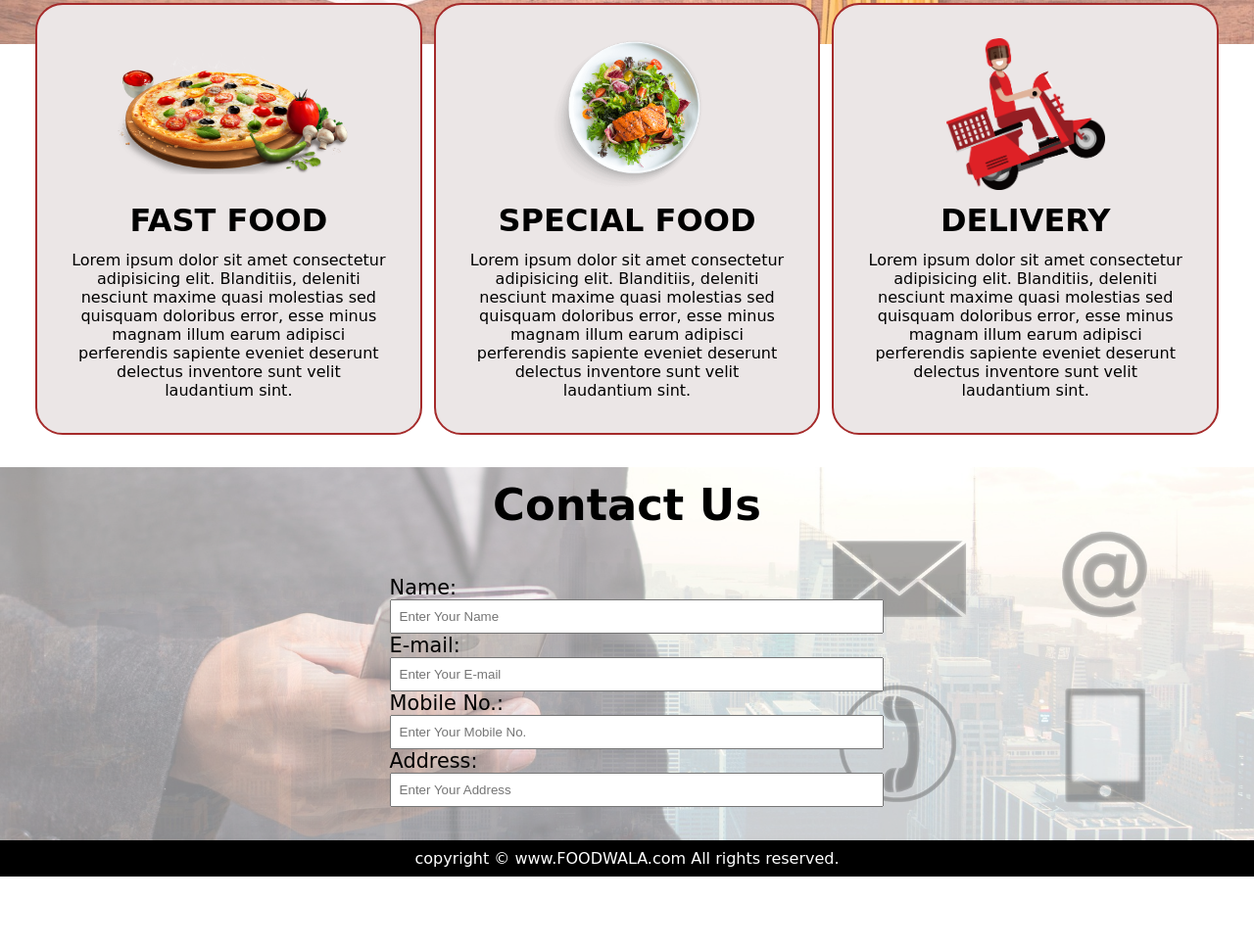
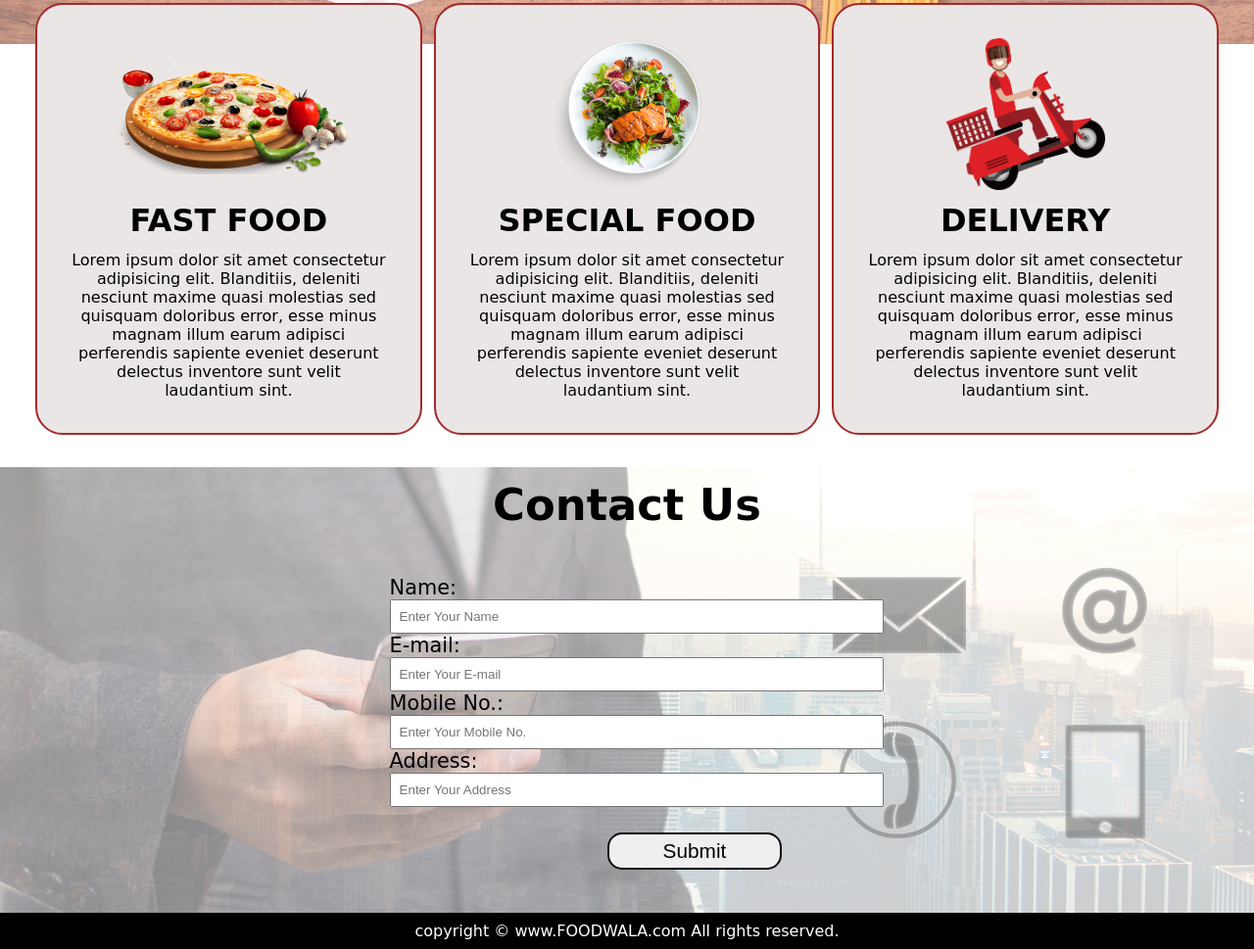
Before and after one commit to ImshubhamG/project2, a plain HTML site: page index.html in a window 1280 px wide. Shown: the part 611-1580 px from the top of the page at 98% size. Before the commit the page ends 1506 px from the top, so only its background shows below. Drawn offline with Linux system fonts and the light colour scheme.

Commit message:
file updated

```diff
--- a/css/style.css
+++ b/css/style.css
@@ -163,3 +163,13 @@ footer{
    font-family: 'Chela One', cursive;
 
 }
+.btn1{
+    font-size:1.3rem;
+    padding: 5px 55px;
+    margin: 26px 0px 10px 222px;
+    border: 2px solid rgb(11, 11, 11);
+    border-radius: 15px;
+    cursor: pointer;
+
+
+}
--- a/index.html
+++ b/index.html
@@ -83,6 +83,9 @@
                     <label for="Name:">Address:</label>
                     <input type="text" name="name" id="Address" placeholder="Enter Your Address">
                 </div>
+                <div>
+                    <button class="btn1">Submit</button>
+                </div>
 
         </div>
         </form>
```
